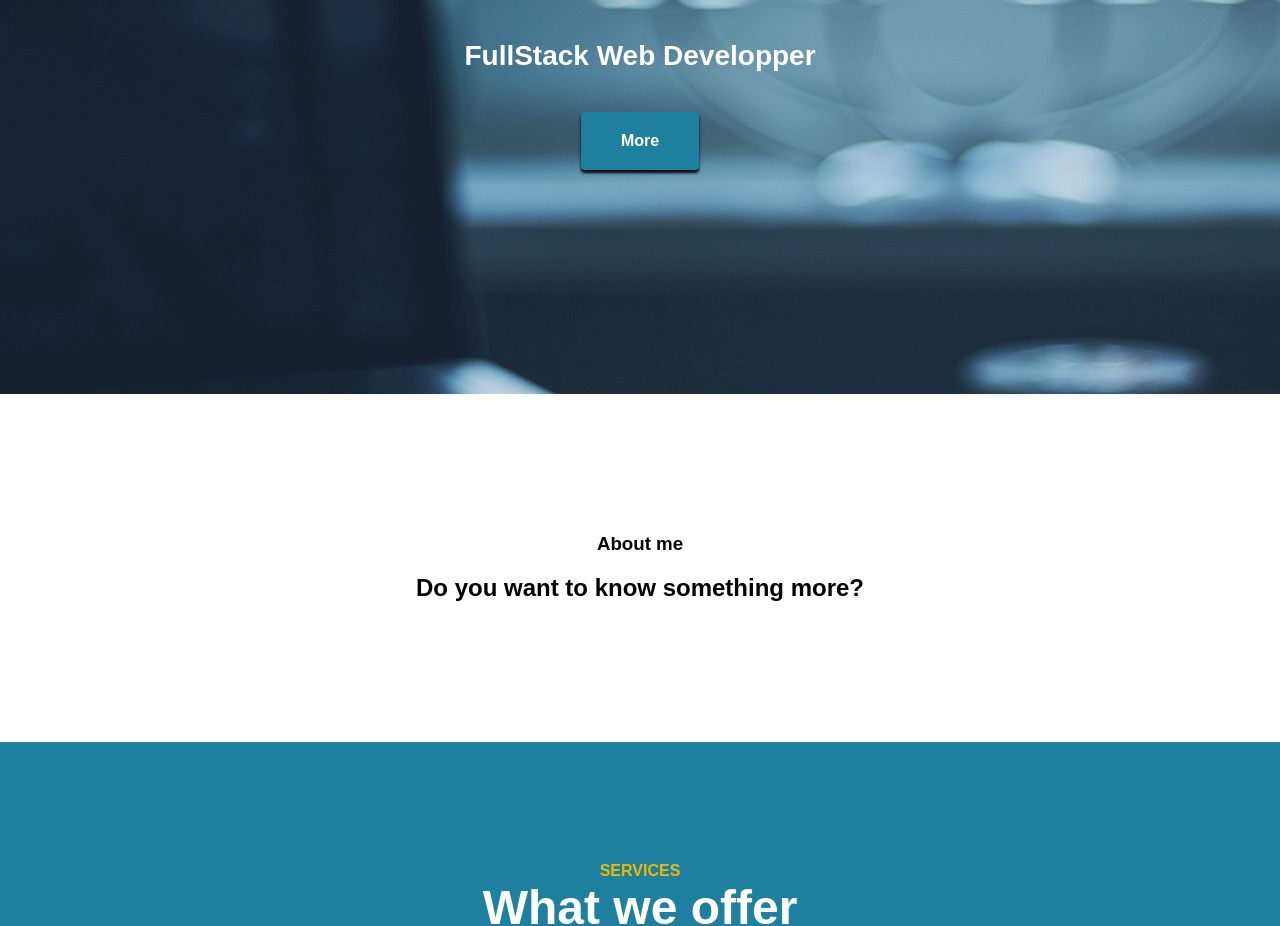
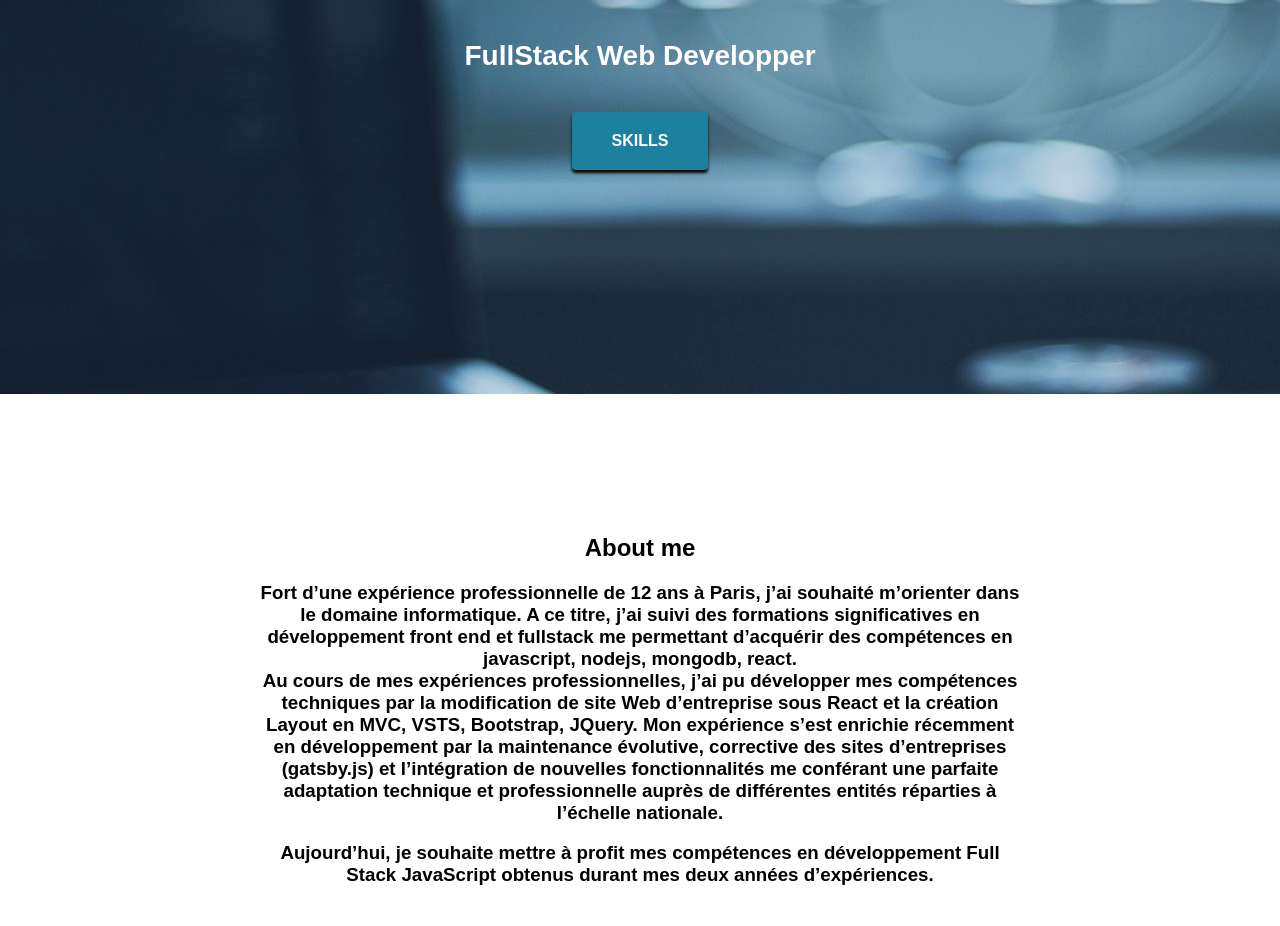
Before and after one commit to vale75020/portfolio, a React (Create React App) app: page / in a window 1280 px wide. Shown: the part 446-1372 px from the top of the page. Built offline with nearby package versions, Linux system fonts and the light colour scheme.

Commit message:
skill component

```diff
--- a/src/App.js
+++ b/src/App.js
@@ -8,8 +8,8 @@ import './App.css';
 function App() {
   return (
     <div className="App">
-      <Navigation logoTitle="My Stylish Portfolio"/>
-      <Header title="Valentino Suma" button="More" />
+      <Navigation logoTitle="My Portfolio"/>
+      <Header title="Valentino Suma" button="SKILLS" />
       <About />
       <Services />
     </div>
--- a/src/components/About.js
+++ b/src/components/About.js
@@ -1,13 +1,33 @@
-import React, { Component } from 'react'
-import '../styles/about.css'
+import React, { Component } from "react";
+import "../styles/about.css";
 
 export default class Services extends Component {
-    render() {
-        return (
-            <div className="about" id="About">
-                <h3>About me</h3>
-                <h2>Do you want to know something more?</h2>
-            </div>
-        )
-    }
+  render() {
+    return (
+      <div className="about" id="About">
+        <h2>About me</h2>
+        <h3>
+          Fort d’une expérience professionnelle de 12 ans à Paris, j’ai souhaité
+          m’orienter dans le domaine informatique. A ce titre, j’ai suivi des
+          formations significatives en développement front end et fullstack me
+          permettant d’acquérir des compétences en javascript, nodejs, mongodb,
+          react.
+          <br />
+          Au cours de mes expériences professionnelles, j’ai pu développer mes
+          compétences techniques par la modification de site Web d’entreprise
+          sous React et la création Layout en MVC, VSTS, Bootstrap, JQuery. Mon
+          expérience s’est enrichie récemment en développement par la
+          maintenance évolutive, corrective des sites d’entreprises (gatsby.js)
+          et l’intégration de nouvelles fonctionnalités me conférant une
+          parfaite adaptation technique et professionnelle auprès de différentes
+          entités réparties à l’échelle nationale.
+        </h3>
+        <h3>
+          Aujourd’hui, je souhaite mettre à profit mes compétences en
+          développement Full Stack JavaScript obtenus durant mes deux années
+          d’expériences.
+        </h3>
+      </div>
+    );
+  }
 }
--- a/src/components/Header.js
+++ b/src/components/Header.js
@@ -14,7 +14,7 @@ export default class Header extends Component {
                 <header style={myStyle}>
                     <h1>{this.props.title}</h1>
                     <p>FullStack Web Developper</p>
-                    <a href="#button">{this.props.button}</a>
+                    <a href="#skills">{this.props.button}</a>
                 </header>
             </div>
         )
--- a/src/styles/about.css
+++ b/src/styles/about.css
@@ -1,7 +1,9 @@
 .about {
     background-color: white;
-    padding: 120px 0;
+    padding: 120px 0px;
     text-align: center;
+    width: 60%;
+    margin: 0 auto;
 }
 
 .services h3 {
@@ -17,4 +19,5 @@
     margin-bottom: 48px;
     margin-top: 0;
     color: black;
+
 }
```
Also changed, not shown: src/components/Skills.js (added, +12 -0 lines), src/styles/skills.css (added).
